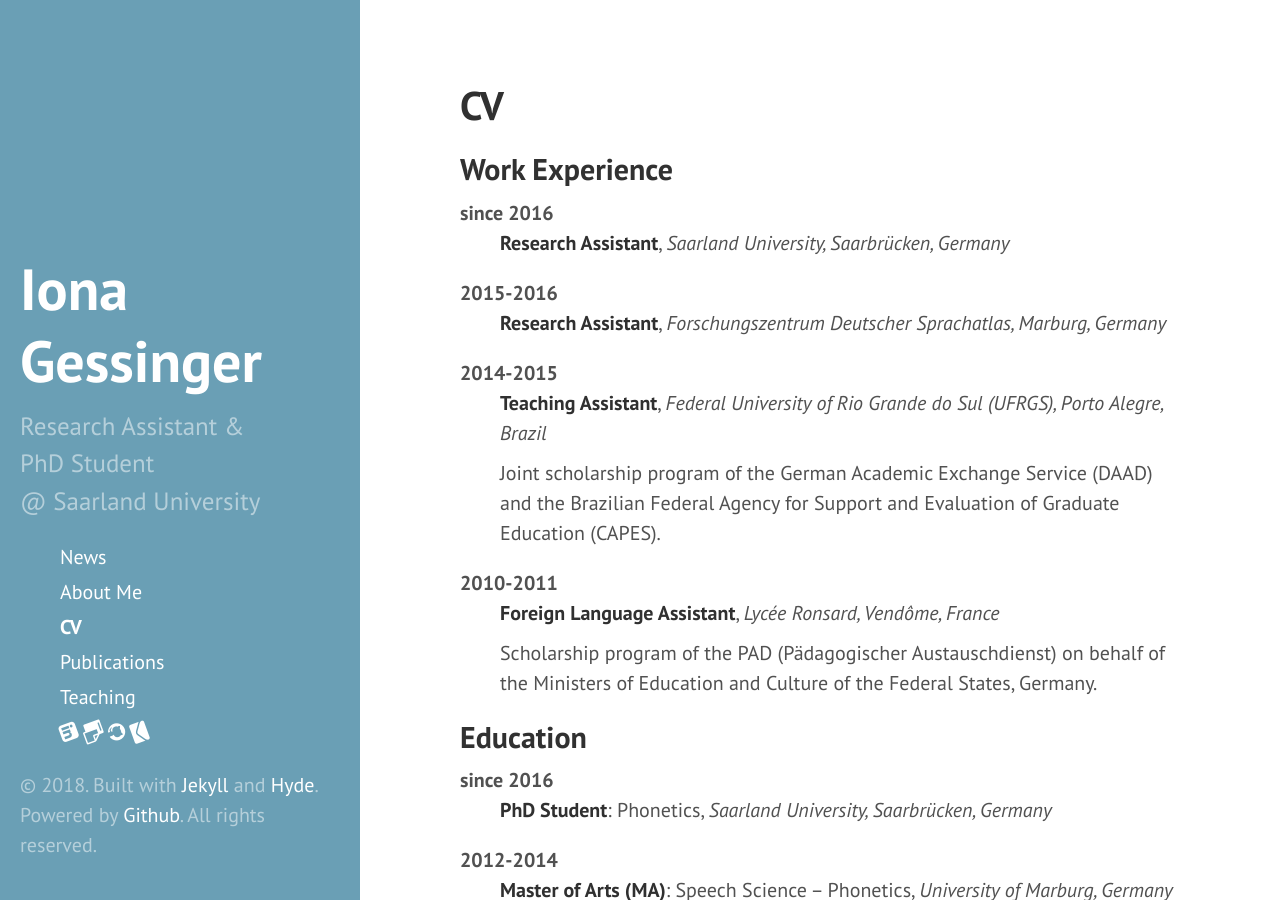
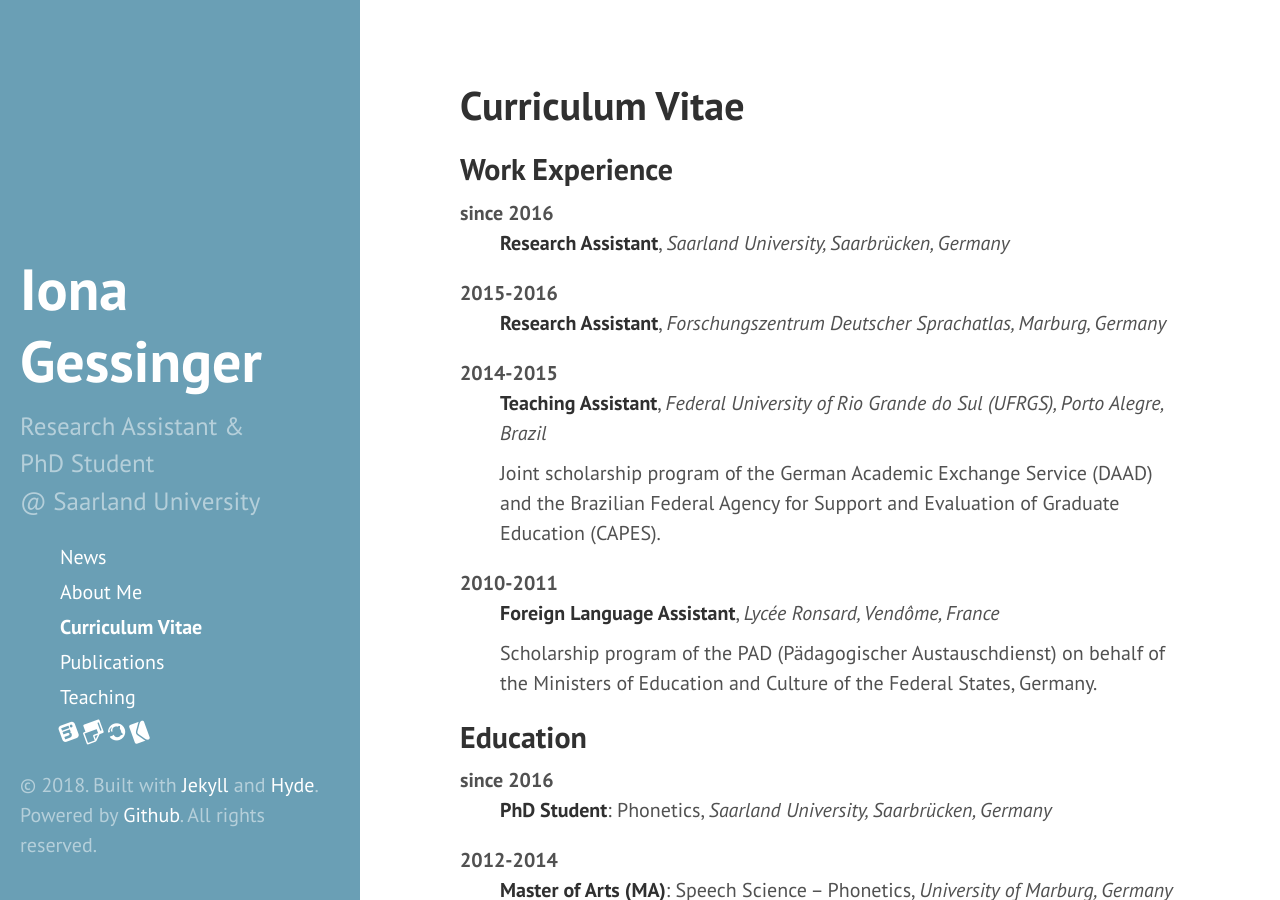
Before and after one commit to ioonaa/ioonaa.github.io, a Jekyll site: the page built from cv.md, in a window 1280 px wide and 900 px high. Built offline with Jekyll 4.4.1, drawn with Linux system fonts in a browser that asks for light colours; nearby versions of some CDN libraries; Markdown is read by kramdown in place of the engine named in the settings.

Commit message:
Update cv.md

```diff
--- a/cv.md
+++ b/cv.md
@@ -1,6 +1,6 @@
 ---
 layout: page
-title: CV
+title: Curriculum Vitae
 ---
 
 ## Work Experience
```
